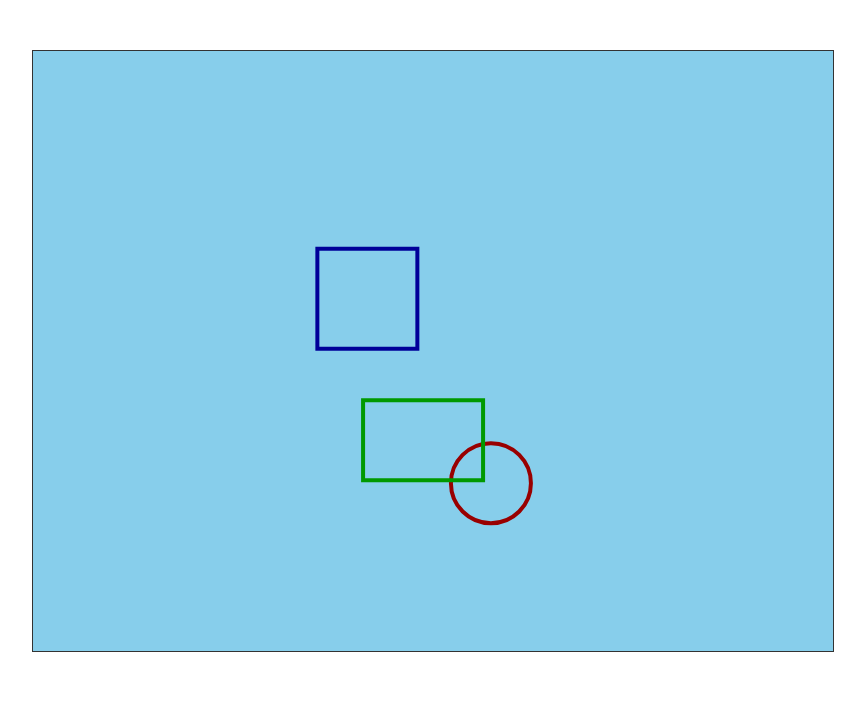
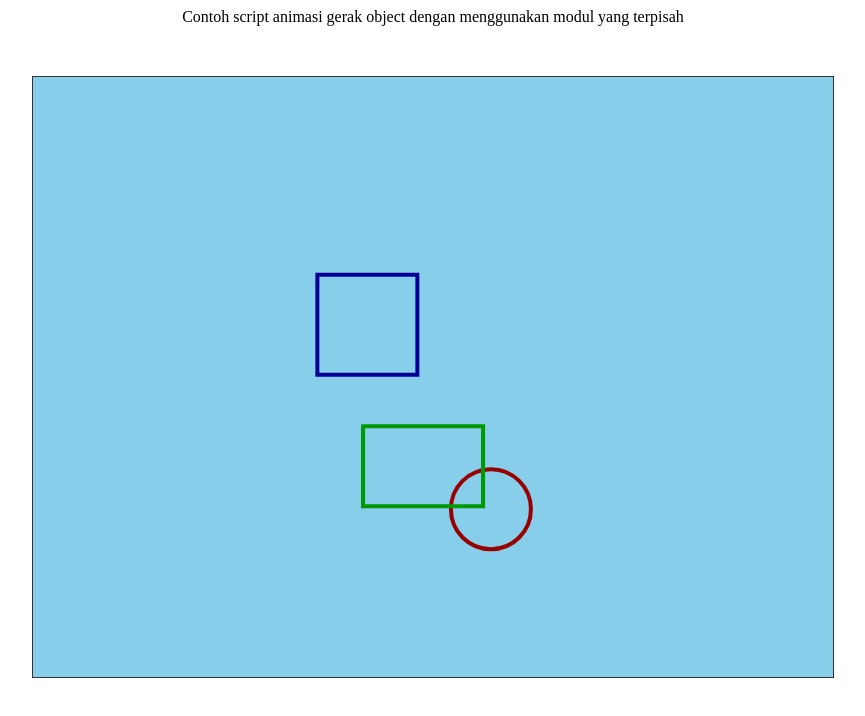
Before and after one commit to shidec/modular_animation, a plain HTML site: page index.html in a window 1280 px wide. Shown: the whole page, without its empty margins (207-1072 px from the left). Drawn offline with Linux system fonts and the light colour scheme.

Commit message:
Update index.html

```diff
--- a/index.html
+++ b/index.html
@@ -13,7 +13,8 @@
 	</style>
 </head>
 <body>
-<canvas width="800" height="600" id="myCanvas"></canvas>
-<script src="main.js" type="module"></script>
+	<div align="center">Contoh script animasi gerak object dengan menggunakan modul yang terpisah</div>
+	<canvas width="800" height="600" id="myCanvas"></canvas>
+	<script src="main.js" type="module"></script>
 </body>
 </html>
```
